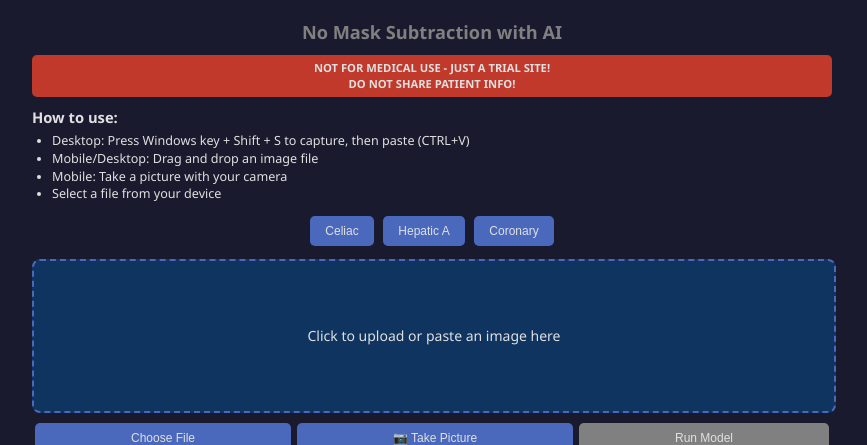
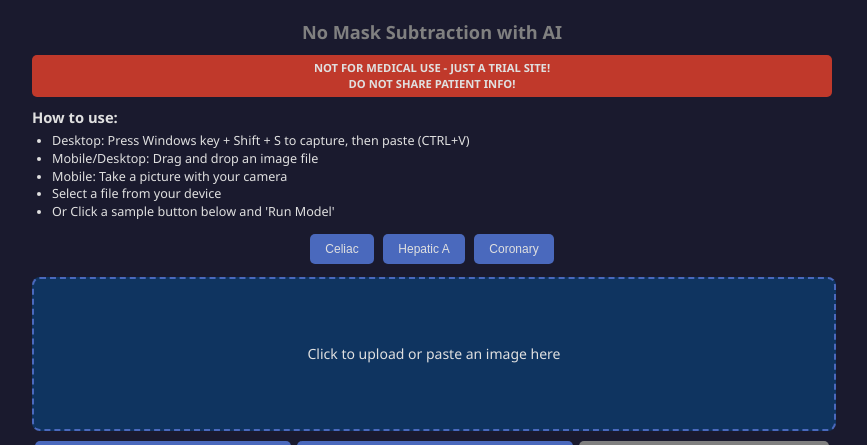
Before and after one commit to VoteLadder/subtraction, a Flask app: page / in a window 1280 px wide. Shown: the top 445 px of the page, without its empty margins (208-1075 px from the left). Run offline with Flask 3, Linux system fonts and the light colour scheme.

Commit message:
update html9_28.2

```diff
--- a/templates/index.html
+++ b/templates/index.html
@@ -222,6 +222,7 @@
             <li>Mobile/Desktop: Drag and drop an image file</li>
             <li>Mobile: Take a picture with your camera</li>
             <li>Select a file from your device</li>
+            <li>Or Click a sample button below and 'Run Model'</li>
         </ul>
     </div>
 
```
